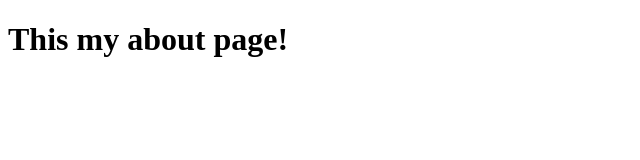
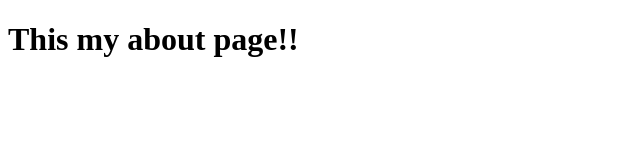
Before and after one commit to asifkalim360/test_repo_gur, a plain HTML site: page about.html in a window 1280 px wide. Shown: the full height of the page, 0-640 px from the left. Drawn offline with Linux system fonts and the light colour scheme.

```diff
--- a/about.html
+++ b/about.html
@@ -7,6 +7,6 @@
     <title>Document</title>
 </head>
 <body>
-    <h1>This my about page!</h1>
+    <h1>This my about page!!</h1>
 </body>
 </html>
```
Also changed, not shown: serve.html (added), www.html (added).
